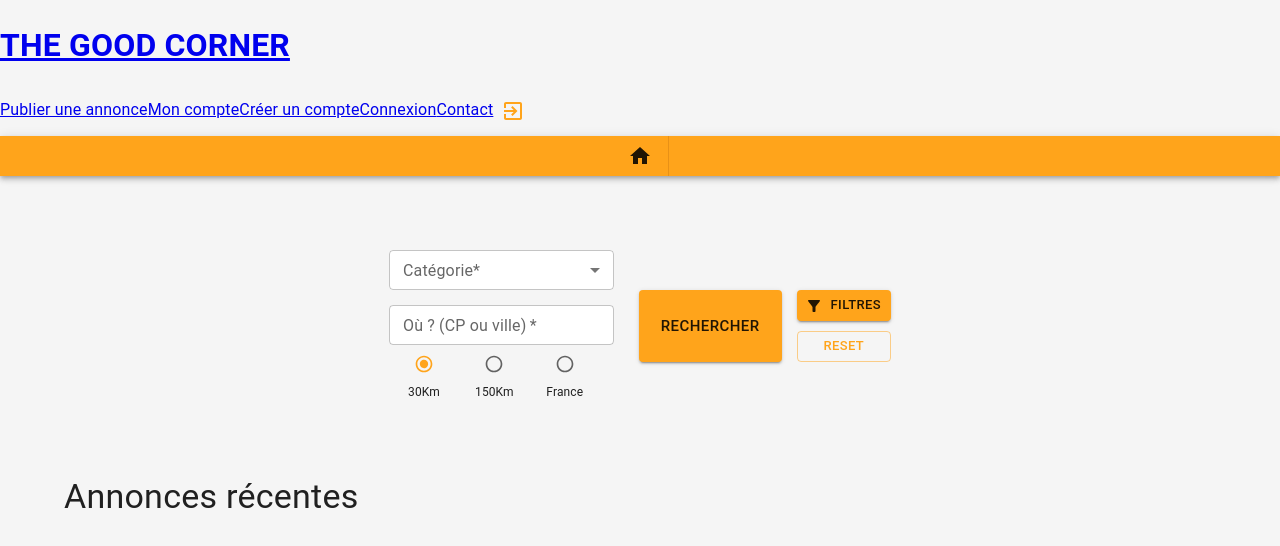
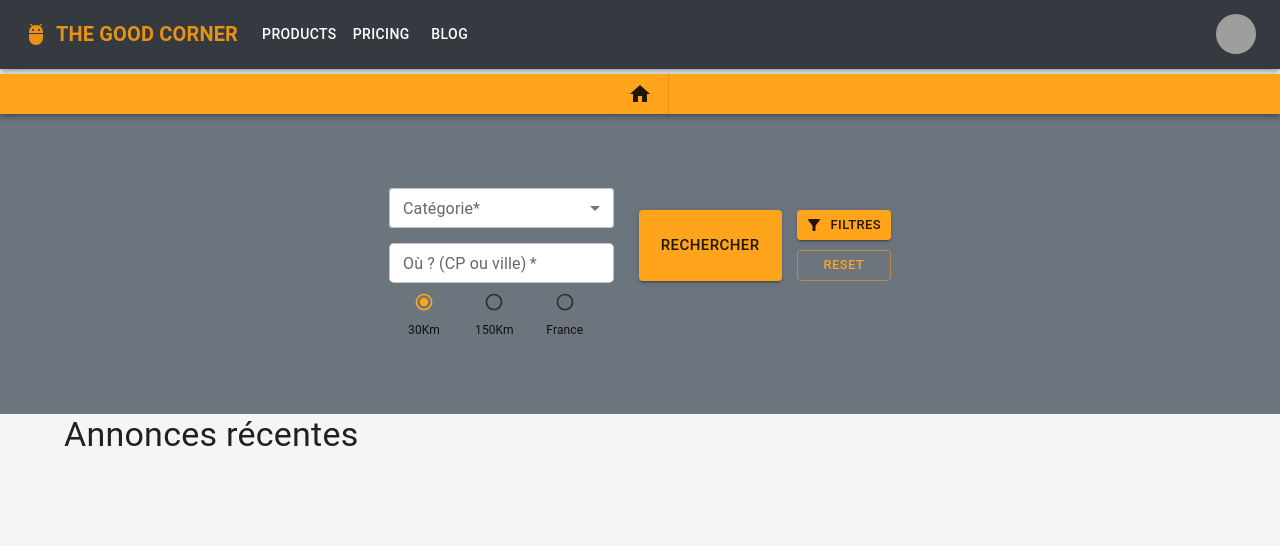
Before and after one commit to Megakrash/the-good-cookie, a Next.js app in the folder frontend/: page / in a window 1280 px wide. Shown: the top 546 px of the page. Built offline with nearby package versions, Linux system fonts and the light colour scheme; grey boxes are pictures that could not be loaded.

Commit message:
:construction: :lipstick: AppBar

```diff
--- a/frontend/src/components/header/Header.tsx
+++ b/frontend/src/components/header/Header.tsx
@@ -1,44 +1,217 @@
 import Link from "next/link";
 import IconButton from "@mui/material/IconButton";
 import ExitToAppIcon from "@mui/icons-material/ExitToApp";
-import { useMutation } from "@apollo/client";
+import { useMutation, useQuery } from "@apollo/client";
 import { mutationSignOut, queryMeContext } from "../graphql/Users";
+import { UserContextTypes } from "@/types/UserTypes";
+import {
+  AppBar,
+  Avatar,
+  Box,
+  Button,
+  Container,
+  Menu,
+  MenuItem,
+  Toolbar,
+  Tooltip,
+  Typography,
+} from "@mui/material";
+import AdbIcon from "@mui/icons-material/Adb";
+import MenuIcon from "@mui/icons-material/Menu";
+import React from "react";
+
+const pages = ["Products", "Pricing", "Blog"];
+const settings = ["Profile", "Account", "Dashboard", "Logout"];
 
 export default function Header(): React.ReactNode {
+  // User connected ?
+  const { data } = useQuery<{ items: UserContextTypes }>(queryMeContext);
+  const userConnected = data ? data.items : [];
+
+  // Logout
   const [doSignout] = useMutation(mutationSignOut, {
     refetchQueries: [queryMeContext],
   });
   async function logout() {
     doSignout();
   }
+  const [anchorElNav, setAnchorElNav] = React.useState<null | HTMLElement>(
+    null
+  );
+  const [anchorElUser, setAnchorElUser] = React.useState<null | HTMLElement>(
+    null
+  );
 
+  const handleOpenNavMenu = (event: React.MouseEvent<HTMLElement>) => {
+    setAnchorElNav(event.currentTarget);
+  };
+  const handleOpenUserMenu = (event: React.MouseEvent<HTMLElement>) => {
+    setAnchorElUser(event.currentTarget);
+  };
+
+  const handleCloseNavMenu = () => {
+    setAnchorElNav(null);
+  };
+
+  const handleCloseUserMenu = () => {
+    setAnchorElUser(null);
+  };
   return (
-    <header className="header">
-      <div className="main-menu">
-        <h1>
-          <Link href="/" className="button logo link-button">
-            <span className="desktop-long-label">THE GOOD CORNER</span>
+    <AppBar position="static" sx={{ backgroundColor: "#343a40" }}>
+      <Container maxWidth="xl">
+        <Toolbar disableGutters>
+          <Link href="/">
+            <AdbIcon
+              sx={{
+                display: { xs: "none", md: "flex" },
+                mr: 1,
+                color: "#e89116",
+              }}
+            />
           </Link>
-        </h1>
-        <Link href="/annonces/new" className="button link-button">
-          <span className="desktop-long-label">Publier une annonce</span>
-        </Link>
-        <Link href="/inscription" className="button link-button">
-          <span className="desktop-long-label">Mon compte</span>
-        </Link>
-        <Link href="/inscription/creation" className="button link-button">
-          <span className="desktop-long-label">Créer un compte</span>
-        </Link>
-        <Link href="/connexion" className="button link-button">
-          <span className="desktop-long-label">Connexion</span>
-        </Link>
-        <Link href="/contact" className="button link-button">
-          <span className="desktop-long-label">Contact</span>
-        </Link>
-        <IconButton onClick={logout} color="primary" aria-label="Logout">
-          <ExitToAppIcon fontSize="inherit" />
-        </IconButton>
-      </div>
-    </header>
+          <Typography
+            variant="h6"
+            noWrap
+            component="a"
+            href="#app-bar-with-responsive-menu"
+            sx={{
+              mr: 2,
+              display: { xs: "none", md: "flex" },
+              // fontFamily: "monospace",
+              fontWeight: 700,
+              // letterSpacing: ".3rem",
+              color: "#e89116",
+              textDecoration: "none",
+            }}
+          >
+            THE GOOD CORNER
+          </Typography>
+
+          <Box sx={{ flexGrow: 1, display: { xs: "flex", md: "none" } }}>
+            <IconButton
+              size="large"
+              aria-label="account of current user"
+              aria-controls="menu-appbar"
+              aria-haspopup="true"
+              onClick={handleOpenNavMenu}
+              color="inherit"
+            >
+              <MenuIcon />
+            </IconButton>
+            <Menu
+              id="menu-appbar"
+              anchorEl={anchorElNav}
+              anchorOrigin={{
+                vertical: "bottom",
+                horizontal: "left",
+              }}
+              keepMounted
+              transformOrigin={{
+                vertical: "top",
+                horizontal: "left",
+              }}
+              open={Boolean(anchorElNav)}
+              onClose={handleCloseNavMenu}
+              sx={{
+                display: { xs: "block", md: "none" },
+              }}
+            >
+              {pages.map((page) => (
+                <MenuItem key={page} onClick={handleCloseNavMenu}>
+                  <Typography textAlign="center">{page}</Typography>
+                </MenuItem>
+              ))}
+            </Menu>
+          </Box>
+          <AdbIcon sx={{ display: { xs: "flex", md: "none" }, mr: 1 }} />
+          <Typography
+            variant="h5"
+            noWrap
+            component="a"
+            href="#app-bar-with-responsive-menu"
+            sx={{
+              mr: 2,
+              display: { xs: "flex", md: "none" },
+              flexGrow: 1,
+              fontFamily: "monospace",
+              fontWeight: 700,
+              letterSpacing: ".3rem",
+              color: "inherit",
+              textDecoration: "none",
+            }}
+          >
+            TGC
+          </Typography>
+          <Box sx={{ flexGrow: 1, display: { xs: "none", md: "flex" } }}>
+            {pages.map((page) => (
+              <Button
+                key={page}
+                onClick={handleCloseNavMenu}
+                sx={{ my: 2, color: "white", display: "block" }}
+              >
+                {page}
+              </Button>
+            ))}
+          </Box>
+
+          <Box sx={{ flexGrow: 0 }}>
+            <Tooltip title="Open settings">
+              <IconButton onClick={handleOpenUserMenu} sx={{ p: 0 }}>
+                <Avatar alt="Remy Sharp" src="/static/images/avatar/2.jpg" />
+              </IconButton>
+            </Tooltip>
+            <Menu
+              sx={{ mt: "45px" }}
+              id="menu-appbar"
+              anchorEl={anchorElUser}
+              anchorOrigin={{
+                vertical: "top",
+                horizontal: "right",
+              }}
+              keepMounted
+              transformOrigin={{
+                vertical: "top",
+                horizontal: "right",
+              }}
+              open={Boolean(anchorElUser)}
+              onClose={handleCloseUserMenu}
+            >
+              {settings.map((setting) => (
+                <MenuItem key={setting} onClick={handleCloseUserMenu}>
+                  <Typography textAlign="center">{setting}</Typography>
+                </MenuItem>
+              ))}
+            </Menu>
+          </Box>
+        </Toolbar>
+      </Container>
+    </AppBar>
+    // <header className="header">
+    //   <div className="main-menu">
+    //     <h1>
+    //       <Link href="/" className="button logo link-button">
+    //         <span className="desktop-long-label">THE GOOD CORNER</span>
+    //       </Link>
+    //     </h1>
+    //     <Link href="/annonces/new" className="button link-button">
+    //       <span className="desktop-long-label">Publier une annonce</span>
+    //     </Link>
+    //     <Link href="/inscription" className="button link-button">
+    //       <span className="desktop-long-label">Mon compte</span>
+    //     </Link>
+    //     <Link href="/inscription/creation" className="button link-button">
+    //       <span className="desktop-long-label">Créer un compte</span>
+    //     </Link>
+    //     <Link href="/connexion" className="button link-button">
+    //       <span className="desktop-long-label">Connexion</span>
+    //     </Link>
+    //     <Link href="/contact" className="button link-button">
+    //       <span className="desktop-long-label">Contact</span>
+    //     </Link>
+    //     <IconButton onClick={logout} color="primary" aria-label="Logout">
+    //       <ExitToAppIcon fontSize="inherit" />
+    //     </IconButton>
+    //   </div>
+    // </header>
   );
 }
--- a/frontend/src/components/search/search.scss
+++ b/frontend/src/components/search/search.scss
@@ -2,6 +2,7 @@
   width: 100%;
   min-height: 300px;
   display: flex;
+  background-color: $color3;
 
   &_input {
     background-color: $color1;
@@ -28,6 +29,7 @@
       }
     }
     &_buttons {
+      margin-top: -3%;
       display: flex;
       flex-direction: row;
       gap: 15px;
```
Also changed, not shown: 1 other file (tests, documents, lock files or other folders).
